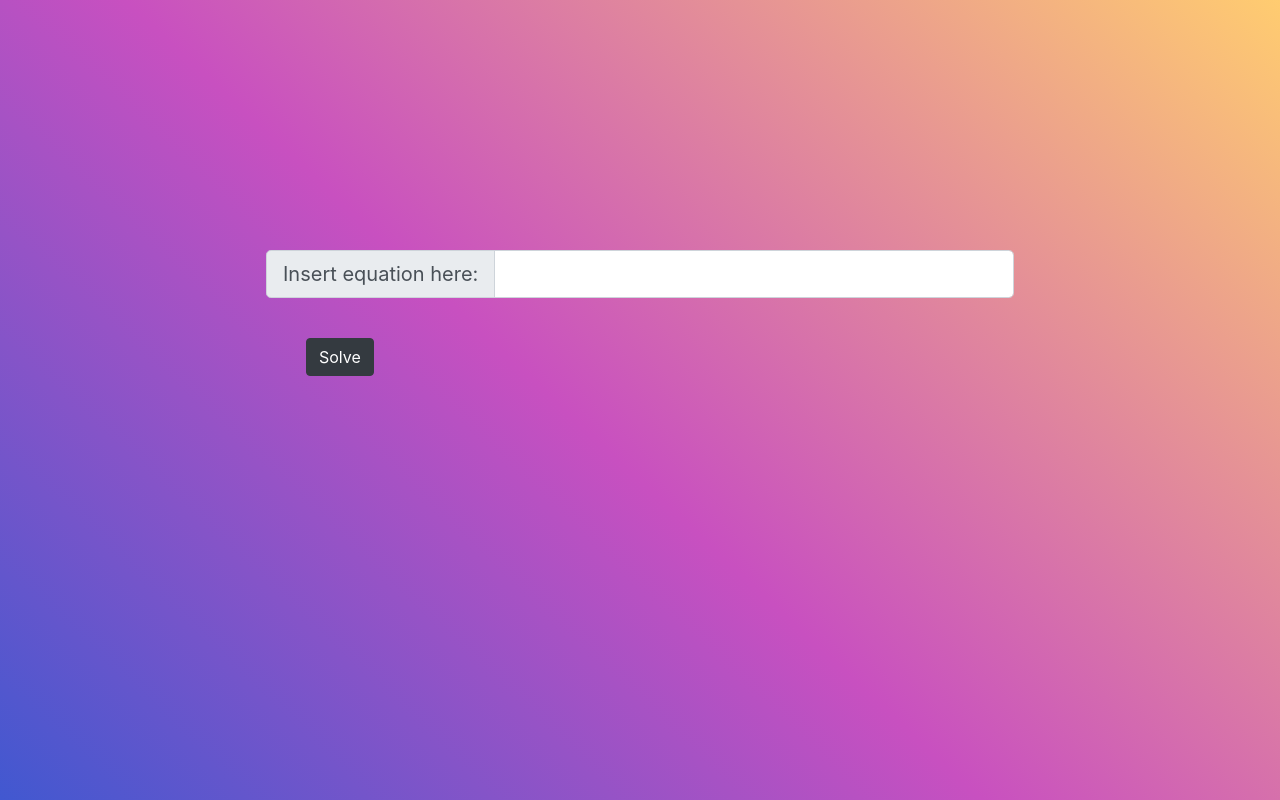
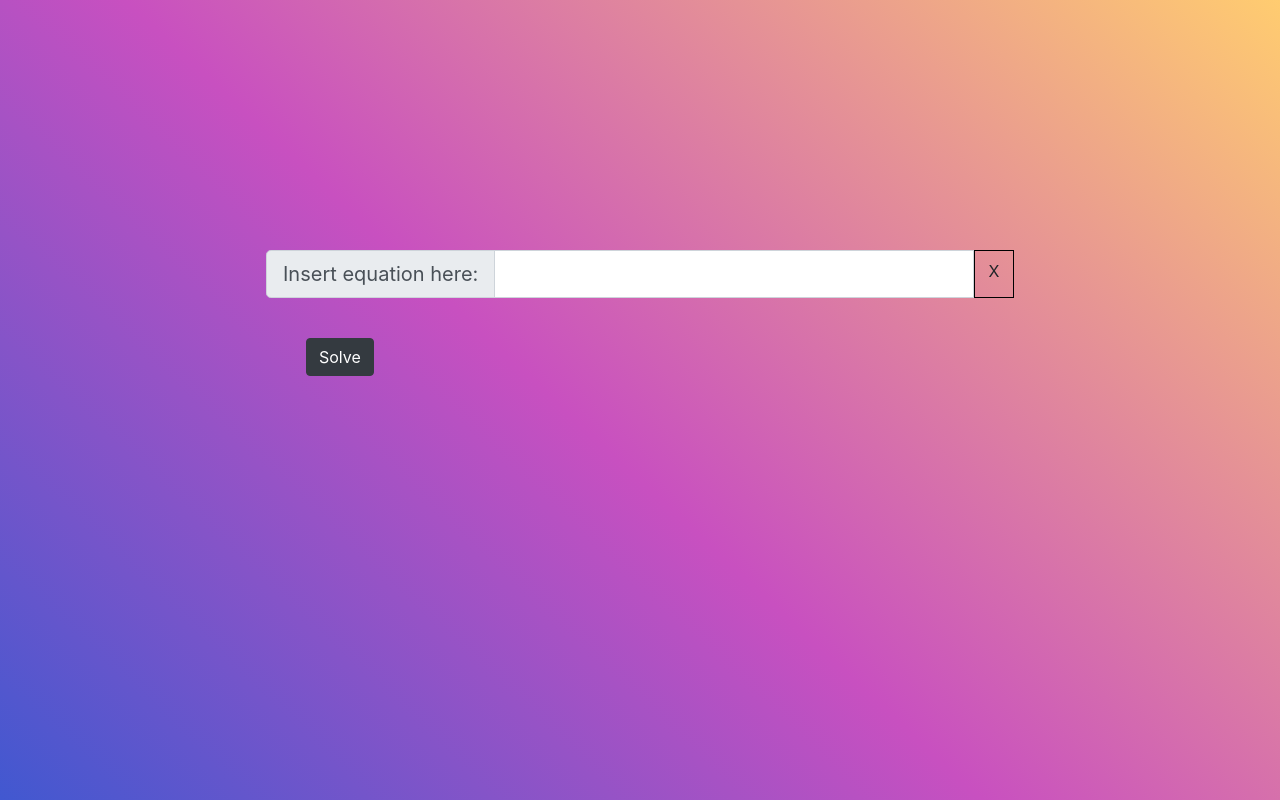
Before and after one commit to praveenm09081999/digitChallenge, a plain HTML site: page index.html in a window 1280 px wide. Drawn offline with nearby package versions, Linux system fonts and the light colour scheme.

Commit message:
Update index.html for clearing options

```diff
--- a/index.html
+++ b/index.html
@@ -24,6 +24,14 @@ integrity="sha384-Gn5384xqQ1aoWXA+058RXPxPg6fy4IWvTNh0E263XmFcJlSAwiGgFAW/dAiS6J
         top: 40px;
         left: 40px
     }
+    #cross {
+        position: relative;
+        text-align:center;
+        width:min(5vh,5vw);
+        margin: 0 auto;
+        line-height: min(5vh,5vw);
+        border: min(0.1vh,0.1vw) solid black;
+    }
 </style>
 </head>
 <body>
@@ -33,7 +41,7 @@ integrity="sha384-Gn5384xqQ1aoWXA+058RXPxPg6fy4IWvTNh0E263XmFcJlSAwiGgFAW/dAiS6J
             <span class="input-group-text" id="inputGroup-sizing-lg">Insert equation here:</span>
         </div>
         <input type="text" class="form-control" aria-label="Large" aria-describedby="inputGroup-sizing-sm"
-        id="inputEquation">
+        id="inputEquation"> <div id="cross" onclick="document.getElementById('inputEquation').value = ''">X</div>
     </div>
     <div id="input-button">
         <button type="button" class="btn btn-dark" onclick="solveEquation()">Solve</button>
```
